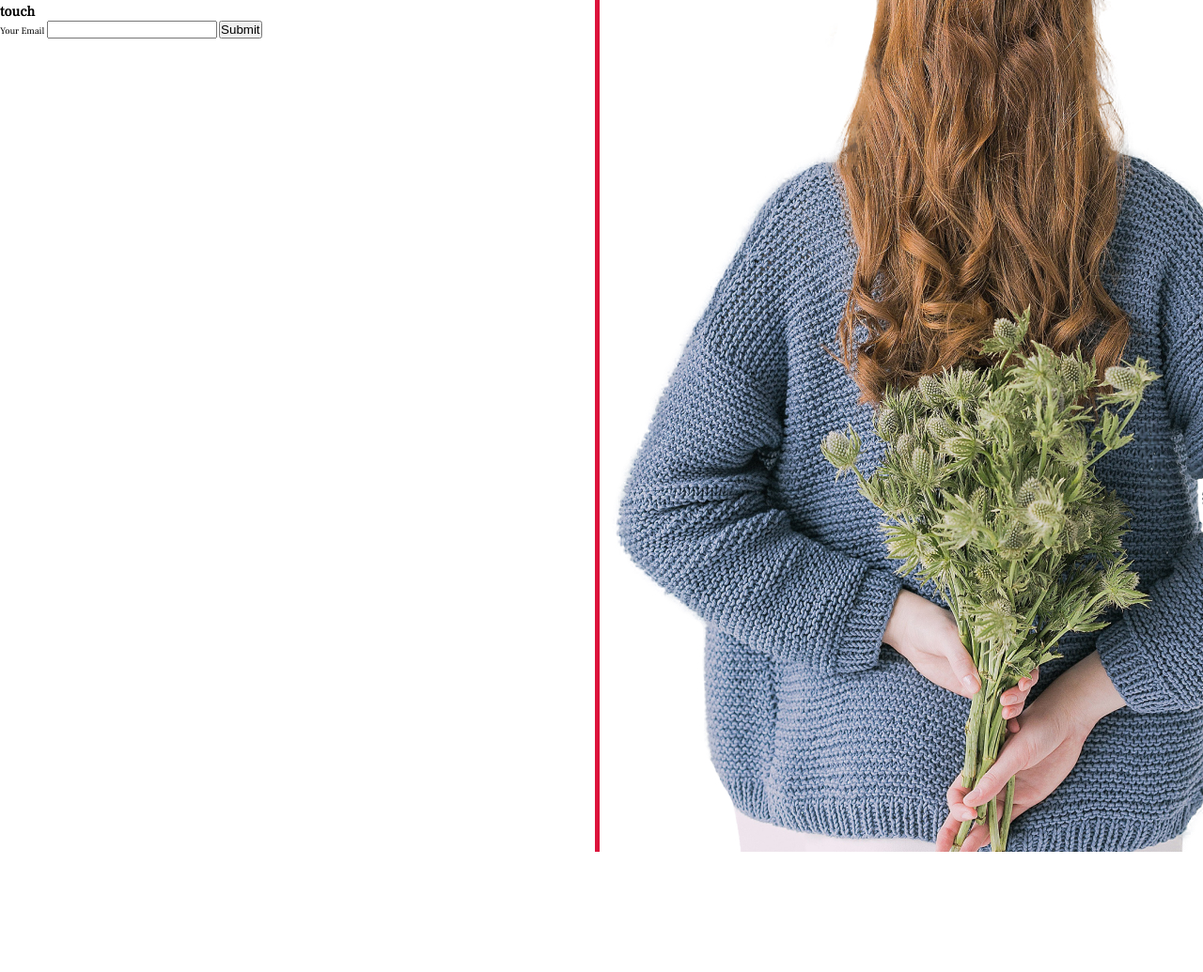
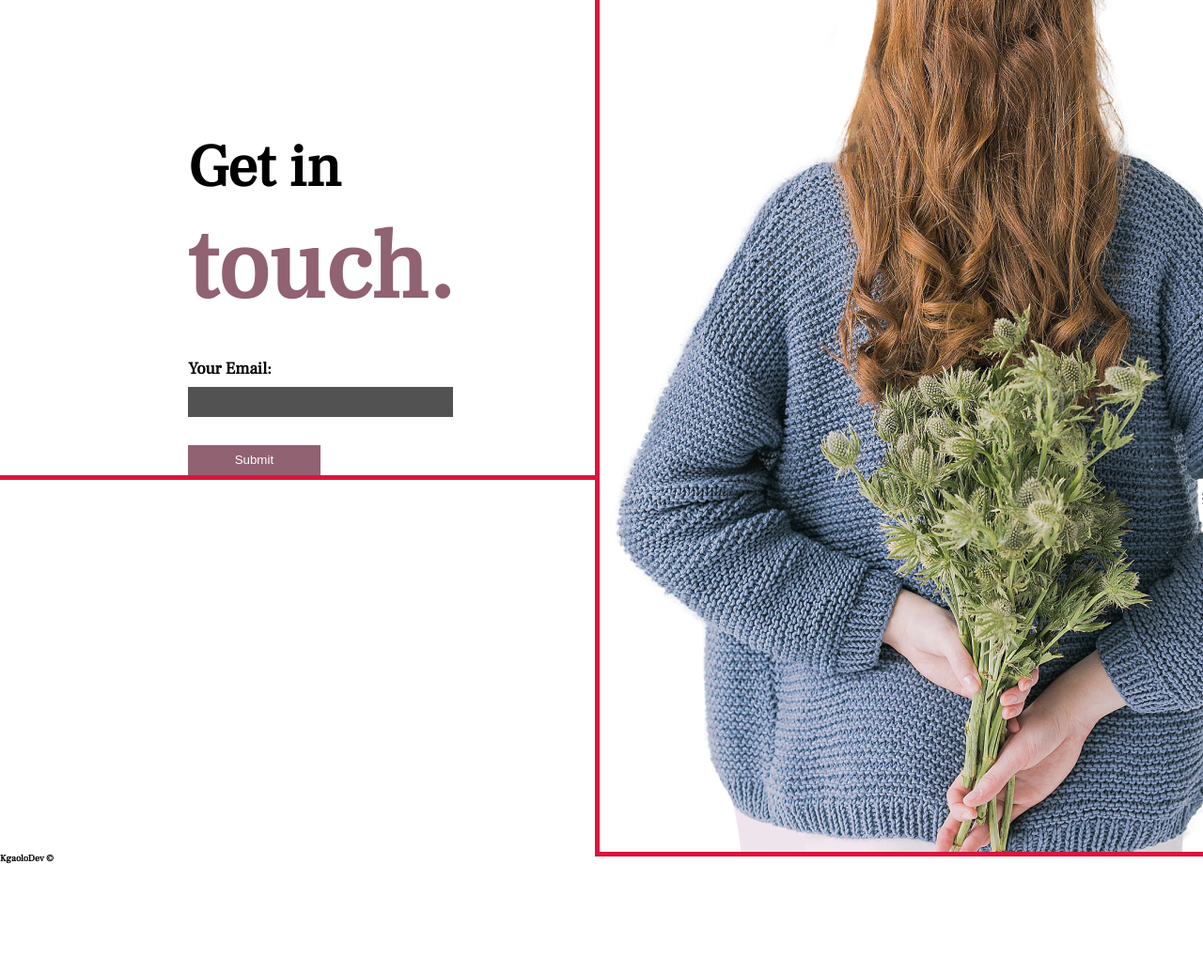
Before and after one commit to kgaolodevs/Elite-Photography, a plain HTML site: page index.html in a window 1280 px wide. Shown: the part 2637-3672 px from the top of the page at 94% size. Before the commit the page ends 3544 px from the top, so only its background shows below. Drawn offline with Linux system fonts and the light colour scheme.

Commit message:
Completed desktop contact section

```diff
--- a/index.html
+++ b/index.html
@@ -134,16 +134,31 @@
         <div class="contact__content">
           <div class="contact__content--title">
             <h1>Get in</h1>
-            <h2>touch</h2>
+            <h2>touch.</h2>
           </div>
           <form action="" class="contact__content--form">
-            <label for="email">Your Email</label>
+            <label for="email">Your Email:</label>
             <input required type="email" name="email" id="email" name="email" />
             <button class="contact__content--btn" type="submit">Submit</button>
           </form>
         </div>
         <img src="./img/contact-image.jpg" alt="" class="contact__image" />
       </section>
+
+      <footer>
+        <h4>KgaoloDev &copy;</h4>
+        <ul>
+          <li>
+            <a href="#"><img src="./img/youtube-symbol 1.svg" alt="" /></a>
+          </li>
+          <li>
+            <a href="#"><img src="./img/twitter 1.svg" alt="" /></a>
+          </li>
+          <li>
+            <a href="#"><img src="./img/instagram 1.svg" alt="" /></a>
+          </li>
+        </ul>
+      </footer>
     </section>
   </body>
 </html>
--- a/style.scss
+++ b/style.scss
@@ -31,6 +31,8 @@ html {
   --header4: calc(2.4rem + 1vw);
   --text: calc(1.2rem + 1vw);
   --big: calc(2.4rem + 1vw);
+  --bigger: calc(5rem + 1vw);
+  --biggest: calc(9rem + 1vw);
   --small: calc(0.5rem + 1vw);
 
   --color-primary: #41414141;
@@ -207,10 +209,61 @@ body {
   .contact {
     min-height: 100vh;
     display: flex;
+    flex-wrap: wrap;
 
     &__content {
       outline: crimson 0.5rem solid;
       flex: 1 1 20rem;
+      height: 100%;
+      padding: 15rem 0 0 20rem;
+
+      &--title {
+        padding-bottom: 3rem;
+        h1 {
+          font-size: var(--bigger);
+        }
+        h2 {
+          font-size: var(--biggest);
+          color: var(--special-color);
+        }
+      }
+
+      &--form {
+        display: flex;
+        flex-direction: column;
+        align-items: flex-start;
+
+        label {
+          font-size: var(--small);
+          font-weight: bold;
+          padding-bottom: 0.8rem;
+        }
+
+        input {
+          width: 22vw;
+          height: 4vh;
+          margin-bottom: 1rem;
+          background: var(--color-gray);
+          border: none;
+          color: white;
+          padding: 0 1rem 0 1rem;
+        }
+
+        button {
+          height: 4vh;
+          width: 11vw;
+          margin-top: 2rem;
+          color: white;
+          background: var(--special-color);
+          border: none;
+          transition: all ease-in-out 0.3s;
+
+          &:hover {
+            cursor: pointer;
+            background: rgb(99, 67, 79);
+          }
+        }
+      }
     }
 
     &__image {
```
Also changed, not shown: style.css, 1 other file.
